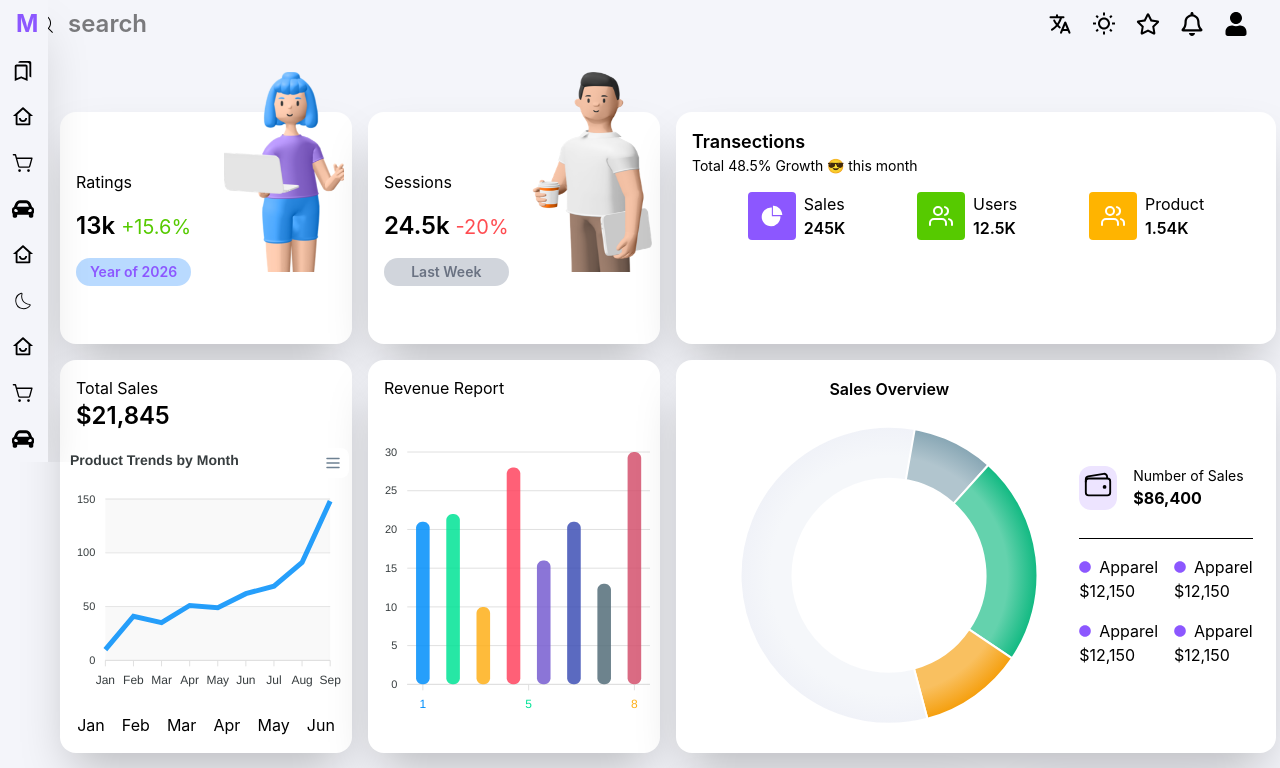
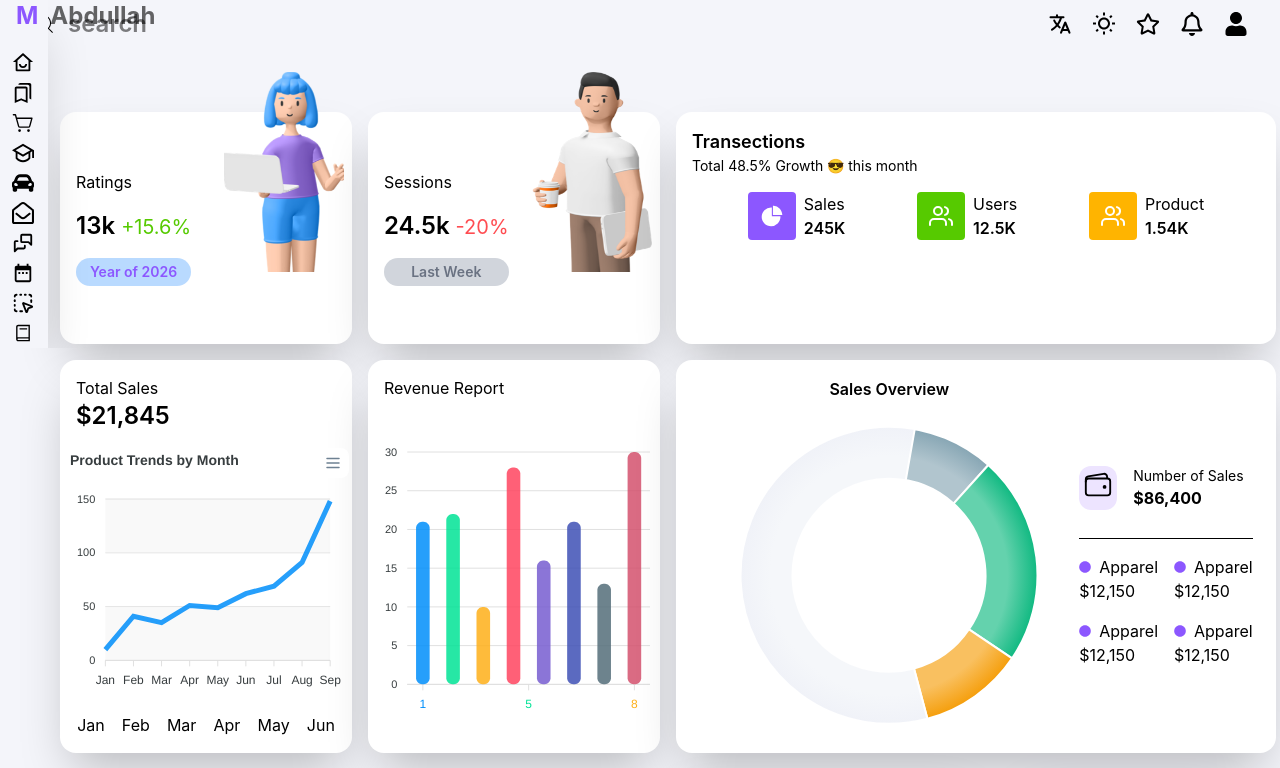
Before and after one commit to Muhammad-Abdullah-programmer/materio-clone, a React (Vite) app: page / in a window 1280 px wide. Shown: the top 768 px of the page. Built offline with nearby package versions, Linux system fonts and the light colour scheme.

Commit message:
navbar after hover div in progress

```diff
--- a/src/components/Sidebar.jsx
+++ b/src/components/Sidebar.jsx
@@ -1,83 +1,267 @@
-import React from 'react'
-
-import {CiSearch,VscSettings, CiCalendarDate, CiUser,IoLanguage, AiOutlineForm, AiFillDollarCircle, IoNewspaperOutline, IoSettingsSharp, IoStatsChart,MdOutlineWbSunny,FaRegStar,FaRegBell, FaUser , FaRegMoon, FaRegEnvelopeOpen , FaRegUser, FaGraduationCap , FaCarAlt, FaUnlockAlt, FaRegCheckSquare ,SlScreenDesktop,SiSimpleanalytics,BiSolidDashboard,GoQuestion,IoIosLogOut, RiHomeSmileLine,PiShoppingCartSimple,RxCross2,FaCircleNotch,FiShoppingBag,CgUserList,CiDark,MdOutlineBookmarks,MdOutlineCircle,IoIosArrowDown} from '../assets/Icons'
-
-const Sidebar = ({dark,setDark}) => {
-  return (
-    <div>
-        {/* Side Bar  */}
-  <div className={`side-bar absolute top-0 z-50 hidden md:block   overflow-hidden`}>
- <aside className={`${dark ? "bg-[#28243D] text-[#D4D1E9]" : "bg-[#F4F5FA] text-black"} overflow-hidden w-[28%] py-2 flex flex-col gap-4 items-start   shadow-2xl z-50 pr-4 hover:w-[100%] group  transition-all ease-in-out duration-300 `}>
-
-  {/* Menue  */}
-  <div className="menue flex flex-col gap-4">
-      {/* logo  */}
-
-      <div className="logo  flex text-lg justify-center items-center gap-3  "> <span className='pl-4 text-[#8C57FF] text-2xl font-bold'>M </span><h1 className='text-black/60 text-2xl font-bold flex'>Abdullah</h1>
-      </div>
+import React, { useState } from "react";
 
 
 
-{/* <div className={`${dark ? "hover:bg-[#37334C] text-[#D5D1EA]" : "hover:bg-[#ECECF2]"}  icon flex items-center pl-1  hover:rounded-r-full w-[100%] `}>
- <span> <RiHomeSmileLine className="text-3xl pl-2  text-black group-hover:hidden"/></span> <a href="" className={`flex gap-4  pl-2 w-[5%] hidden rounded-full group-hover:block  `}> Home</a>
-</div> */}
+import {
+  CiSearch,
+  VscSettings,
+  RiGraduationCapLine,
+  TbMessages,
+  LuSquareDashedMousePointer,
+  LiaBookSolid,
+  MdDateRange,
+  CiCalendarDate,
+  CiUser,
+  IoLanguage,
+  AiOutlineForm,
+  AiFillDollarCircle,
+  IoNewspaperOutline,
+  IoSettingsSharp,
+  IoStatsChart,
+  MdOutlineWbSunny,
+  FaRegStar,
+  FaRegBell,
+  FaUser,
+  FaRegMoon,
+  FaRegEnvelopeOpen,
+  FaRegUser,
+  FaGraduationCap,
+  FaCarAlt,
+  FaUnlockAlt,
+  FaRegCheckSquare,
+  SlScreenDesktop,
+  SiSimpleanalytics,
+  BiSolidDashboard,
+  GoQuestion,
+  IoIosLogOut,
+  RiHomeSmileLine,
+  PiShoppingCartSimple,
+  RxCross2,
+  FaCircleNotch,
+  FiShoppingBag,
+  CgUserList,
+  CiDark,
+  MdOutlineBookmarks,
+  MdOutlineCircle,
+  IoIosArrowDown,
+} from "../assets/Icons";
 
-<div className={`${dark ? "hover:bg-[#37334C] text-[#D5D1EA]" : "hover:bg-[#ECECF2]"} group-hover icon flex items-center pl-1  hover:rounded-r-full w-[100%] `}>
-  <span><MdOutlineBookmarks className="text-3xl pl-2 group-hover:hidden  text-black"/></span>
+
+
+const Sidebar = ({ dark, setDark }) => {
+
+  const [showDashb, setshowDashb] = useState(false);
+
+  const shoHideDash = () => {
+    setshowDashb(prev => !prev);
+  };
+
+  return (
+
+   <div>
+
+
+    {/* Side Bar  */}
+    <div
+      className={`side-bar absolute top-0 z-50 hidden md:block   overflow-hidden`}
+    >
+      <aside
+        className={`${dark ? "bg-[#28243D] text-[#D4D1E9]" : "bg-[#F4F5FA] text-black"}  w-[28%]  flex flex-col gap-4 items-start   shadow-2xl z-50 pr-4 hover:w-[100%] group  transition-all ease-in-out duration-300 `}
+      >
+        {/* Menue  */}
+        <div className="menue flex flex-col gap-4 ">
+          {/* logo  */}
+
+          <div className="logo  flex text-lg justify-center items-center gap-3  ">
+            {" "}
+            <span className="pl-4 text-[#8C57FF] text-2xl font-bold">M </span>
+            <h1 className="text-black/60 text-2xl font-bold flex">Abdullah</h1>
           </div>
 
-<div className={`${dark ? "hover:bg-[#37334C] text-[#D5D1EA]" : "hover:bg-[#ECECF2]"} icon flex items-center pl-1 hover:rounded-r-full w-[100%] `}>
- <span> <RiHomeSmileLine
-  className="text-3xl pl-2  text-black"/></span> <a href="" className="flex gap-4  pl-2 w-[5%] hidden rounded-full group-hover:block "> Analytics</a>
+          {/* Befor Hover  */}
+          <div className=" group-hover:opacity-0 ">
+            {/* Icon 1  */}
+
+            <div
+              className={`${dark ? "hover:bg-[#37334C] text-[#D5D1EA]" : "hover:bg-[#ECECF2]"} icon  flex items-center pl-1 hover:rounded-r-full w-[100%] `}
+            >
+              <span>
+                {" "}
+                <RiHomeSmileLine className="text-3xl pl-2 text-black" />
+              </span>
             </div>
 
-<div className={`${dark ? "hover:bg-[#37334C] text-[#D5D1EA]" : "hover:bg-[#ECECF2]"} icon flex items-center pl-1 hover:rounded-r-full w-[100%] `}>
-  <span><PiShoppingCartSimple  className="text-3xl pl-2  text-black"/></span> <a href="" className="flex gap-4  pl-2 w-[5%] hidden rounded-full group-hover:block "> eCommerece</a>
+            {/* Icon 2  */}
+            <div
+              className={`${dark ? "hover:bg-[#37334C] text-[#D5D1EA]" : "hover:bg-[#ECECF2]"}   icon flex items-center pl-1  hover:rounded-r-full w-[100%] `}
+            >
+              <span>
+                <MdOutlineBookmarks className="text-3xl pl-2  text-black" />
+              </span>
             </div>
 
-<div className={`${dark ? "hover:bg-[#37334C] text-[#D5D1EA]" : "hover:bg-[#ECECF2]"} icon flex items-center pl-1  hover:rounded-r-full w-[100%] `}>
- <span> <FaCarAlt  className="text-3xl pl-2  text-black"/></span> <a href="" className="flex gap pl-2 w-[5%] hidden rounded-full group-hover:block "> Logistics</a>
-</div>
-<div className={`${dark ? "hover:bg-[#37334C] text-[#D5D1EA]" : "hover:bg-[#ECECF2]"} icon flex items-center pl-1  hover:rounded-r-full w-[100%] `}>
- <span> <RiHomeSmileLine
-  className="text-3xl pl-2  text-black"/></span> <a href="" className={`flex gap-4  pl-2 w-[5%] hidden rounded-full group-hover:block  `}> Home</a>
+            {/* Icon 3  */}
+            <div
+              className={`${dark ? "hover:bg-[#37334C] text-[#D5D1EA]" : "hover:bg-[#ECECF2]"} icon flex items-center pl-1 hover:rounded-r-full w-[100%] `}
+            >
+              <span>
+                <PiShoppingCartSimple className="text-3xl pl-2  text-black" />
+              </span>{" "}
+              <a
+                href=""
+                className="flex gap-4  pl-2 w-[5%] hidden rounded-full group-hover:block "
+              >
+                {" "}
+              </a>
             </div>
 
-<div className={`${dark ? "hover:bg-[#37334C] text-[#D5D1EA]" : "hover:bg-[#ECECF2]"} icon flex items-center pl-1  hover:rounded-r-full w-[100%] `}>
-  <span><CiDark className="text-3xl pl-2  text-black"/></span> <a href="" className="flex gap-4  pl-2 w-[5%] hidden rounded-full group-hover:block "> CRM</a>
+            {/* icon 4  */}
+            <div
+              className={`${dark ? "hover:bg-[#37334C] text-[#D5D1EA]" : "hover:bg-[#ECECF2]"} icon flex items-center pl-1  hover:rounded-r-full w-[100%] `}
+            >
+              <span>
+                {" "}
+                <RiGraduationCapLine className="text-3xl pl-2  text-black" />
+              </span>{" "}
+              <a
+                href=""
+                className="flex gap pl-2 w-[5%] hidden rounded-full group-hover:block "
+              >
+                {" "}
+              </a>
             </div>
 
-<div className={`${dark ? "hover:bg-[#37334C] text-[#D5D1EA]" : "hover:bg-[#ECECF2]"} icon flex items-center pl-1 hover:rounded-r-full w-[100%] `}>
- <span> <RiHomeSmileLine className="text-3xl pl-2  text-black"/></span> <a href="" className="flex gap-4  pl-2 w-[5%] hidden rounded-full group-hover:block "> Analytics</a>
+            {/* Icon 5  */}
+            <div
+              className={`${dark ? "hover:bg-[#37334C] text-[#D5D1EA]" : "hover:bg-[#ECECF2]"} icon flex items-center pl-1  hover:rounded-r-full w-[100%] `}
+            >
+              <span>
+                {" "}
+                <FaCarAlt className="text-3xl pl-2  text-black" />
+              </span>{" "}
+              <a
+                href=""
+                className={`flex gap-4  pl-2 w-[5%] hidden rounded-full group-hover:block  `}
+              >
+                {" "}
+              </a>
             </div>
 
-<div className={`${dark ? "hover:bg-[#37334C] text-[#D5D1EA]" : "hover:bg-[#ECECF2]"} icon flex items-center pl-1 hover:rounded-r-full w-[100%] `}>
-  <span><PiShoppingCartSimple  className="text-3xl pl-2  text-black"/></span> <a href="" className="flex gap-4  pl-2 w-[5%] hidden rounded-full group-hover:block "> eCommerece</a>
+            {/* Icon 6  */}
+            <div
+              className={`${dark ? "hover:bg-[#37334C] text-[#D5D1EA]" : "hover:bg-[#ECECF2]"} icon flex items-center pl-1  hover:rounded-r-full w-[100%] `}
+            >
+              <span>
+                <FaRegEnvelopeOpen className="text-3xl pl-2  text-black" />
+              </span>{" "}
+              <a
+                href=""
+                className="flex gap-4  pl-2 w-[5%] hidden rounded-full group-hover:block "
+              >
+                {" "}
+              </a>
             </div>
 
-<div className={`${dark ? "hover:bg-[#37334C] text-[#D5D1EA]" : "hover:bg-[#ECECF2]"} icon flex items-center pl-1  hover:rounded-r-full w-[100%] `}>
- <span> <FaCarAlt  className="text-3xl pl-2  text-black"/></span> <a href="" className="flex gap pl-2 w-[5%] hidden rounded-full group-hover:block "> Logistics</a>
+            {/* Icon 7  */}
+            <div
+              className={`${dark ? "hover:bg-[#37334C] text-[#D5D1EA]" : "hover:bg-[#ECECF2]"} icon flex items-center pl-1 hover:rounded-r-full w-[100%] `}
+            >
+              <span>
+                {" "}
+                <TbMessages className="text-3xl pl-2  text-black" />
+              </span>{" "}
+              <a
+                href=""
+                className="flex gap-4  pl-2 w-[5%] hidden rounded-full group-hover:block "
+              >
+                {" "}
+              </a>
+            </div>
+
+            {/* Icon 8 */}
+            <div
+              className={`${dark ? "hover:bg-[#37334C] text-[#D5D1EA]" : "hover:bg-[#ECECF2]"} icon flex items-center pl-1 hover:rounded-r-full w-[100%] `}
+            >
+              <span>
+                <MdDateRange className="text-3xl pl-2  text-black" />
+              </span>{" "}
+              <a
+                href=""
+                className="flex gap-4  pl-2 w-[5%] hidden rounded-full group-hover:block "
+              >
+                {" "}
+              </a>
+            </div>
+
+            {/* icon 9  */}
+            <div
+              className={`${dark ? "hover:bg-[#37334C] text-[#D5D1EA]" : "hover:bg-[#ECECF2]"} icon flex items-center pl-1  hover:rounded-r-full w-[100%] `}
+            >
+              <span>
+                {" "}
+                <LuSquareDashedMousePointer className="text-3xl pl-2  text-black" />
+              </span>{" "}
+              <a
+                href=""
+                className="flex gap pl-2 w-[5%] hidden rounded-full group-hover:block "
+              >
+                {" "}
+              </a>
+            </div>
+
+            {/* icon 10  */}
+            <div
+              className={`${dark ? "hover:bg-[#37334C] text-[#D5D1EA]" : "hover:bg-[#ECECF2]"} icon flex items-center pl-1  hover:rounded-r-full w-[100%] `}
+            >
+              <span>
+                {" "}
+                <LiaBookSolid className="text-3xl pl-2  text-black" />
+              </span>{" "}
+              <a
+                href=""
+                className="flex gap pl-2 w-[5%] hidden rounded-full group-hover:block "
+              >
+                {" "}
+              </a>
+            </div>
           </div>
         </div>
 
-<div className="after-hover hidden w-[0%] group-hover:w-[15%] group-hover:block bg-red-500 absolute top-10 left- transition-all ease-in-out duration-300">
+        {/* After hover  */}
+        <div className="after-hover hidden w-[0%] group-hover:w-[100%] group-hover:block   absolute top-15 left- transition-all ease-in-out duration-300">
+          {/* Icon 1  */}
+          <div
+            className={`${dark ? "hover:bg-[#37334C] text-[#D5D1EA]" : "hover:bg-[#ECECF2]"} icon  flex items-center pl-1 hover:rounded-r-full w-[100%] `}
+          >
+            <ul>
 
-{/* <ul><li className='flex'>Dashboard <IoIosArrowDown/>
+              <li className="">
+                <div className="flex items-center gap-1">
+                <RiHomeSmileLine className="text-3xl pl-2 text-black" />{" "}
+                Dashboard{" "}
+                <span className="bg-red-500 rounded-full px-2 text-white">
+                  5
+                </span>{" "}
+                <span>
+                  <IoIosArrowDown  onClick={shoHideDash}/>
+                </span>
 
-  <ul>
-    <li><div className='flex gap-2 items-center'>
-  <span className=" hidden text-xl pl-2  text-gray-600 group-hover:block" ><MdOutlineCircle/></span> <a href="" className="flex gap-4  pl-2 w-[5%] hidden rounded-full group-hover:block "> CRM</a>
-</div></li>
+                </div>
+
+                <ul className={` ${ showDashb ? "block" : "hidden"}`} >
+                  <li>gggggggg</li>
                 </ul>
+
               </li>
-  </ul> */}
-
-
+            </ul>
+          </div>
         </div>
       </aside>
     </div>
   </div>
-  )
+);
+
+
 }
 
-export default Sidebar
+export default Sidebar;
```
Also changed, not shown: src/assets/Icons.jsx (+11 -0 lines). Lines whose indentation alone changed are shown as unchanged.
